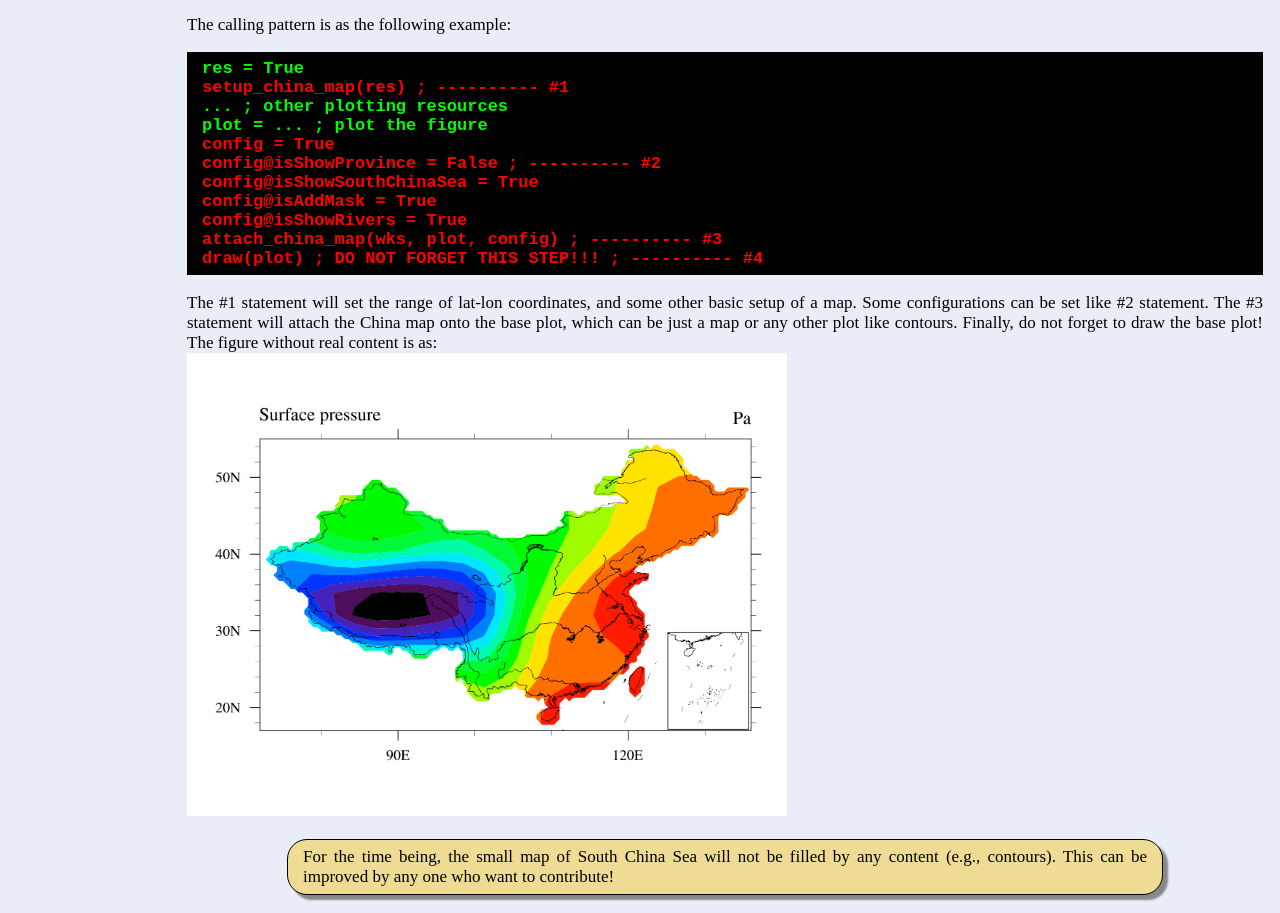
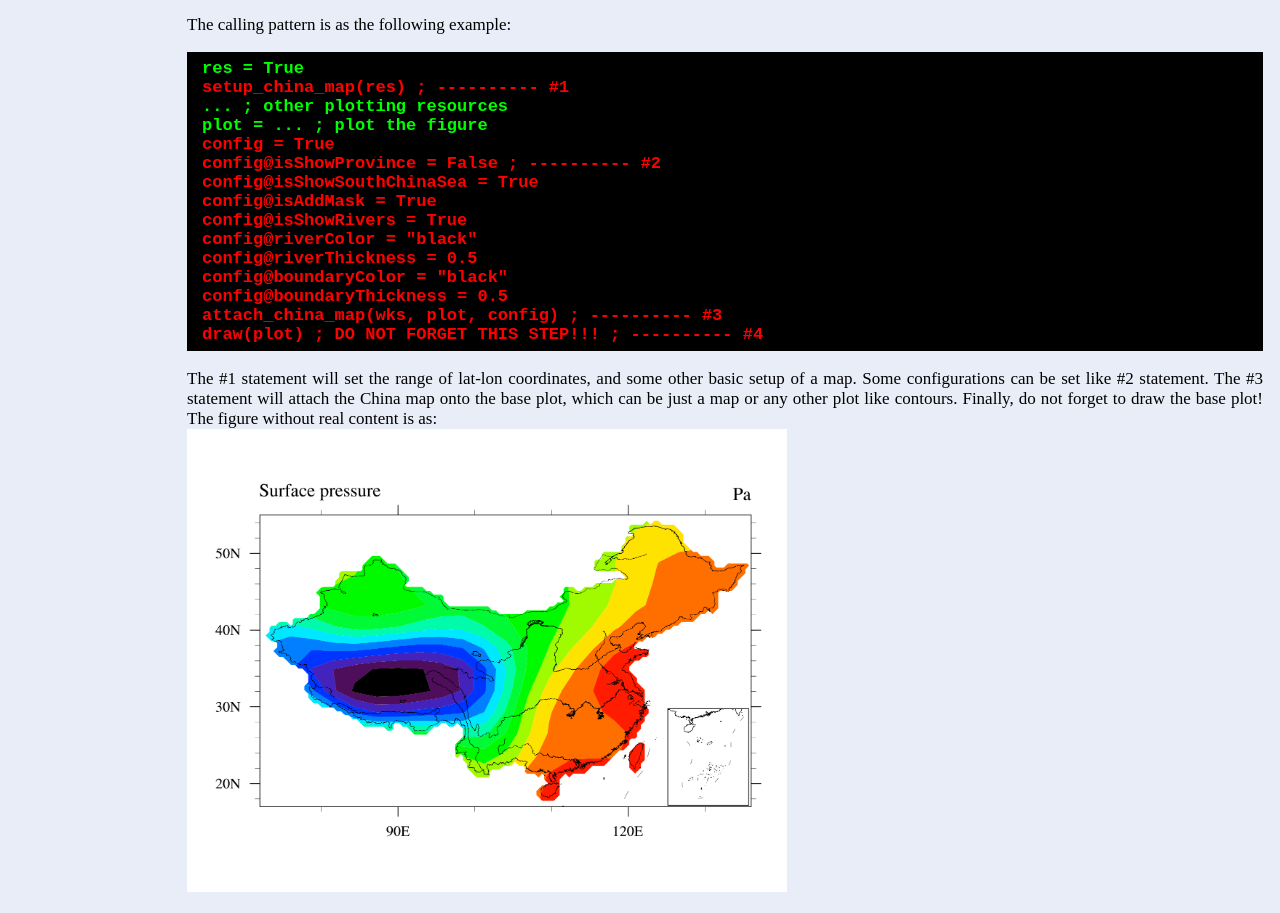
Before and after one commit to huyong1109/geodiag, a Jekyll site: the page built from documentation.html, in a window 1280 px wide. Shown: the part 364-1277 px from the top of the page. Built offline with Jekyll 4.4.1, drawn with Linux system fonts in a browser that asks for light colours; comment, search, counter and statistics services are not loaded.

Commit message:
Add doc for river color and thickness

```diff
--- a/documentation.html
+++ b/documentation.html
@@ -33,6 +33,10 @@ comments: true
 			config@isShowSouthChinaSea = True<br>
 			config@isAddMask = True<br>
 			config@isShowRivers = True<br>
+			config@riverColor = "black"<br>
+			config@riverThickness = 0.5<br>
+			config@boundaryColor = "black"<br>
+			config@boundaryThickness = 0.5<br>
 			attach_china_map(wks, plot, config)     ; ---------- #3<br>
 			draw(plot) ; DO NOT FORGET THIS STEP!!! ; ---------- #4
 			</font>
```
